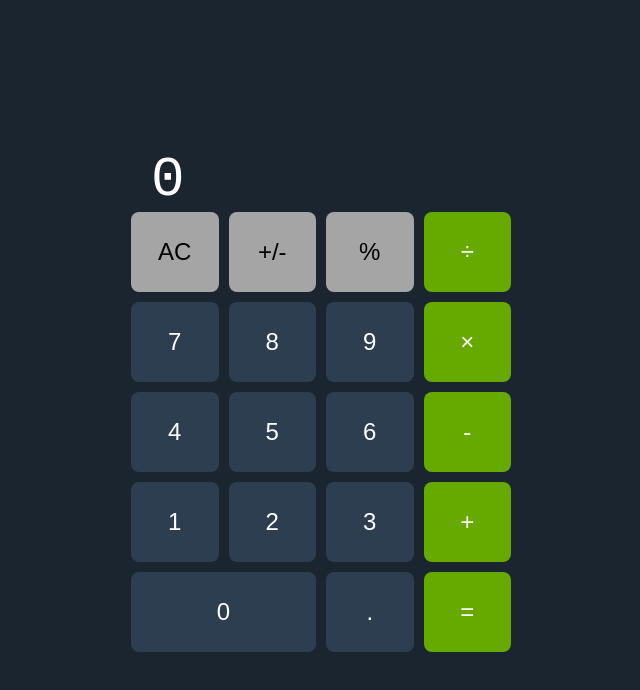
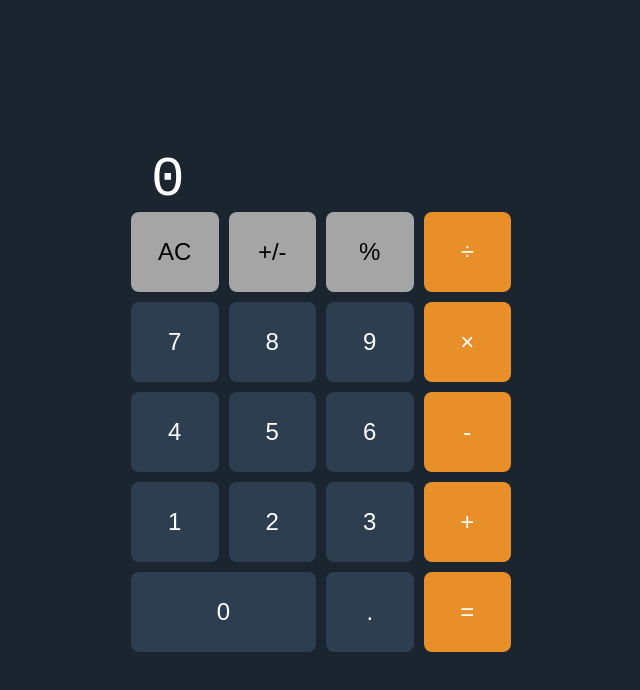
Before and after one commit to lrbuenavista16/CSC317, a plain HTML site: page assignments/4/calculator.html in a window 1280 px wide. Shown: the whole page, without its empty margins (319-959 px from the left). Drawn offline with Linux system fonts and the light colour scheme.

Commit message:
Style: Change button operator color to orange

```diff
--- a/assignments/4/styles/calculator.css
+++ b/assignments/4/styles/calculator.css
@@ -5,7 +5,7 @@
     --color-text: #ffffff;
     --color-button-utility: #a5a5a5;
     --color-button-utility-text: #000;
-    --color-button-operator: #66aa00;
+    --color-button-operator: #E88F2A;
     --color-button-operator-text: #ffffff;
     --color-button-number: #2c3e50;
     --color-button-number-text: #ffffff;
```
